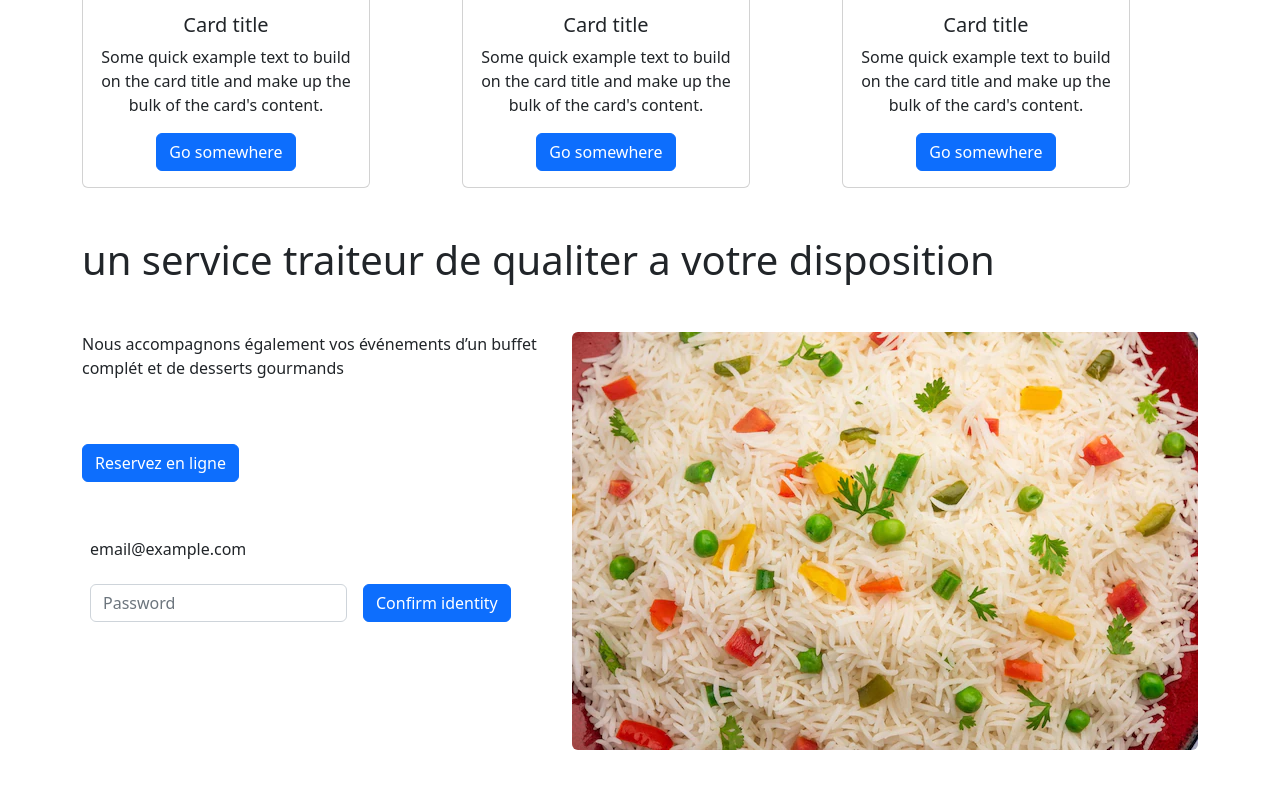
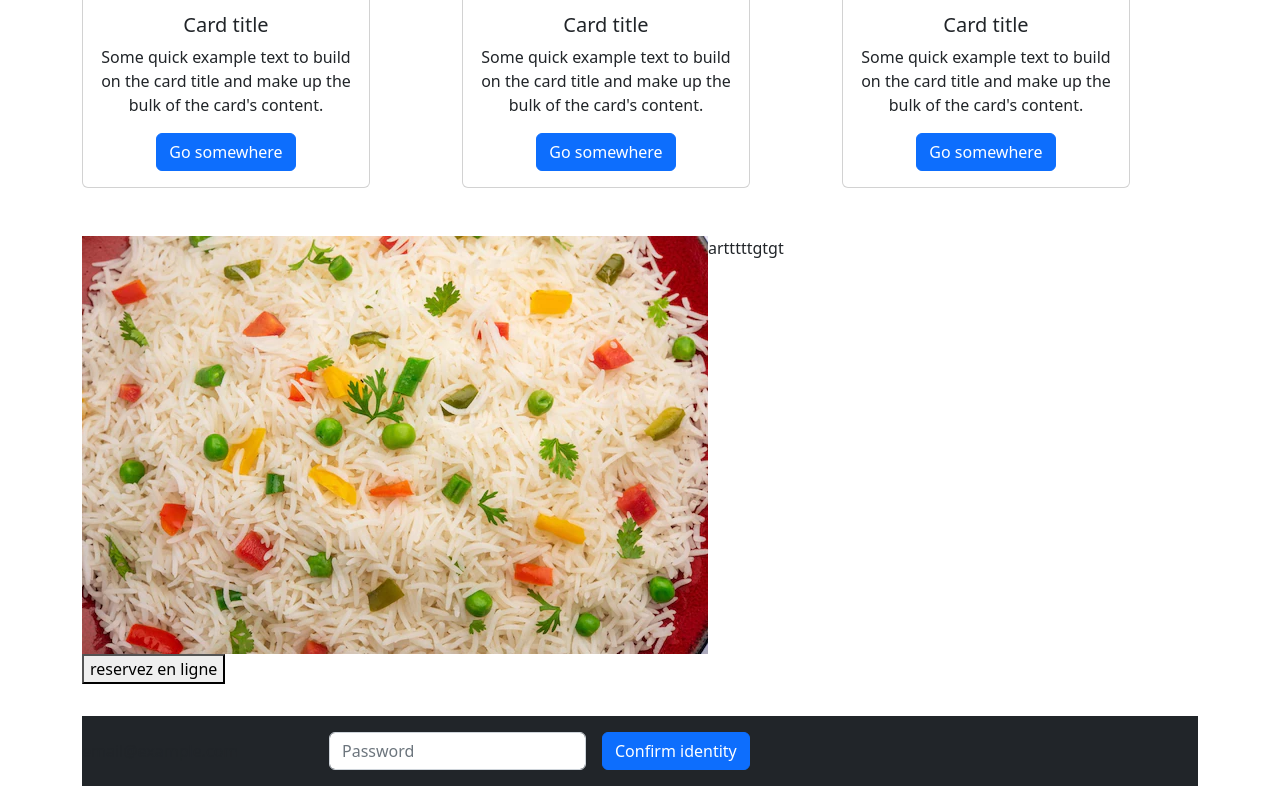
Before and after one commit to estherella12/projet-soutenance.github.io-, a plain HTML site: page index.html in a window 1280 px wide. Shown: the part 2363-3149 px from the top of the page. Before the commit the page ends 3113 px from the top, so only its background shows below. Drawn offline with nearby package versions, Linux system fonts and the light colour scheme; files that its build step writes are made by us from their sources.

Commit message:
modiffication

```diff
--- a/index.html
+++ b/index.html
@@ -127,17 +127,19 @@
    </div>
 
 
-   <div class="">
-     <h1 class="titre mt-5">
-       un service traiteur de qualiter a votre disposition</h1>
-     <div class="service-traiteur mt-5">
-      <img src="./asset/img/platriz.webp" class="rounded float-end" alt="...">
-      <p class="traiteur mt-5">Nous accompagnons également vos événements d’un buffet complét et de desserts gourmands</p>
-      <a href="#" class="btn btn-primary mt-5">Reservez en ligne</a>
+   <div class="d-flex mt-5">
+     <div>
+       <img src="./asset/img/platriz.webp" alt="">
      </div>
+     <div>
+       <p>artttttgtgt</p>
+     </div>
+   </div>
+   <button class="">reservez en ligne</button>
 
-   </div>
-  <div class="actualité col-12 mt-5">
+
+
+  <div class="actualité bg-dark h-100 mt-5">
     <form class="row g-3">
      <div class="col-auto">
        <label for="staticEmail2" class="visually-hidden">Email</label>
@@ -152,8 +154,6 @@
      </div>
     </form>
    </div>
-
-    </div>
     <script src="https://cdn.jsdelivr.net/npm/bootstrap@5.2.0/dist/js/bootstrap.bundle.min.js" integrity="sha384-A3rJD856KowSb7dwlZdYEkO39Gagi7vIsF0jrRAoQmDKKtQBHUuLZ9AsSv4jD4Xa" crossorigin="anonymous"></script>
   </body>
 </html>
```
Lines whose indentation alone changed are shown as unchanged.
